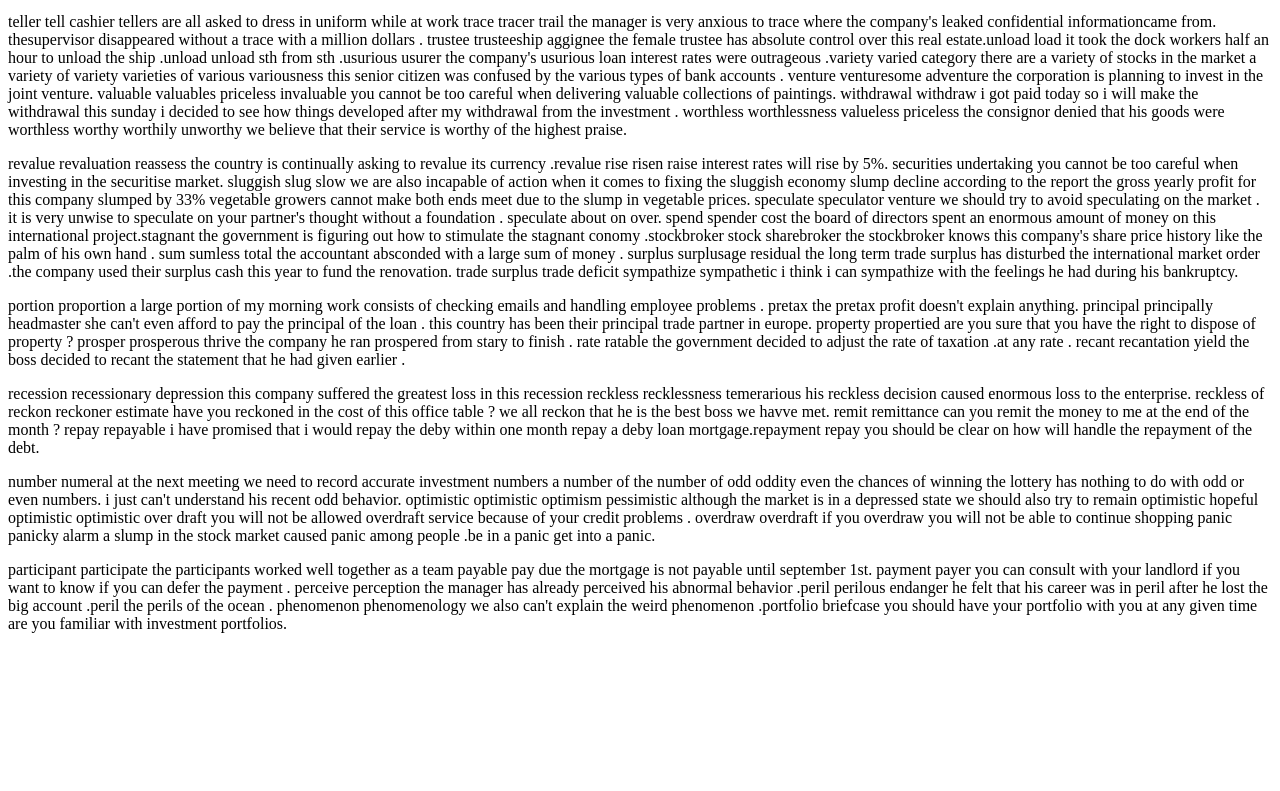
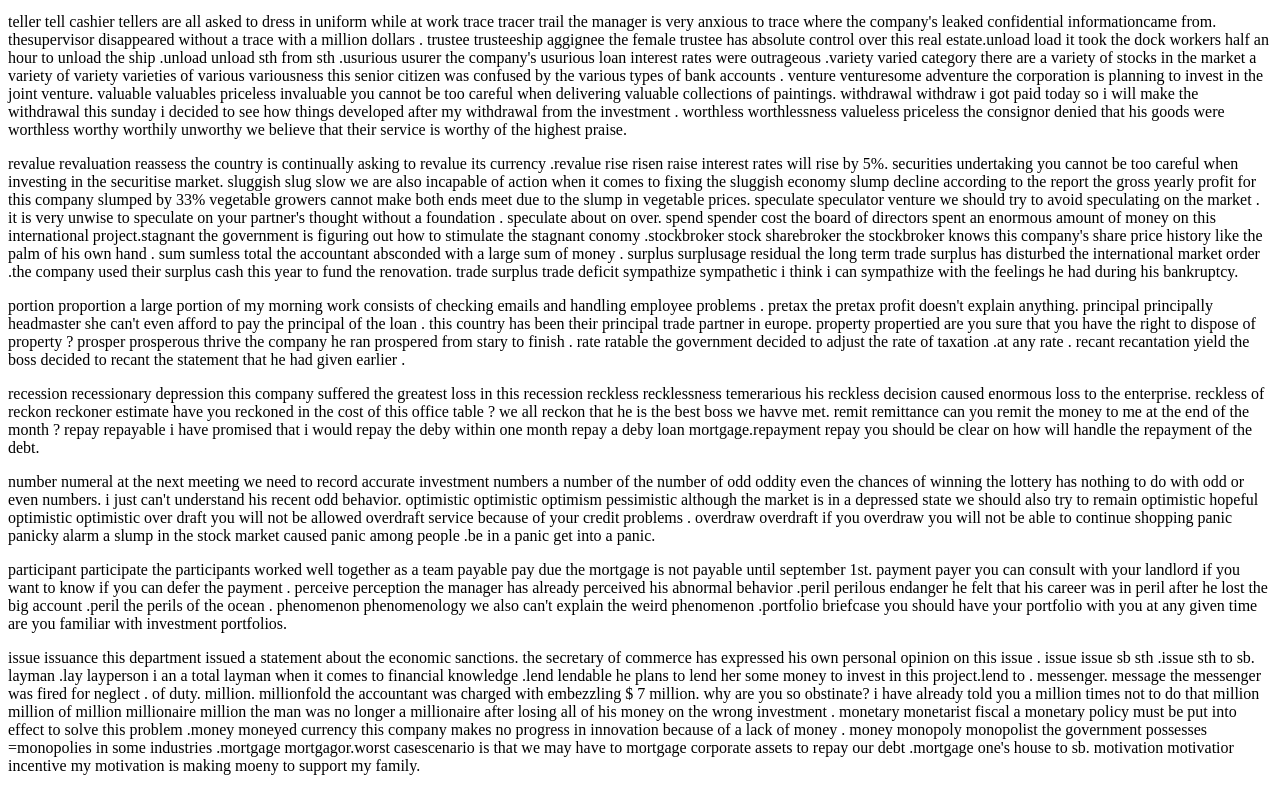
Before and after one commit to pann710/20210930, a plain HTML site: page index.html in a window 1280 px wide. Shown: the part 455-1246 px from the top of the page. Before the commit the page ends 1104 px from the top, so only its background shows below. Drawn offline with Linux system fonts and the light colour scheme.

Commit message:
Update index.html

```diff
--- a/index.html
+++ b/index.html
@@ -16,7 +16,7 @@
     <p>recession recessionary depression this company suffered the greatest loss in this recession  reckless recklessness temerarious his reckless decision caused enormous loss to the enterprise. reckless of reckon reckoner estimate have you reckoned in the cost of this office table ? we all reckon that he is the best boss we havve met. remit remittance can you remit the money to me at the end of the month ? repay repayable i have promised that i would repay the deby within one month repay a deby loan mortgage.repayment repay you should be clear on how will handle the repayment of the debt.</p>
   <p>number numeral at the next meeting we need to record accurate investment numbers a number of the number of odd oddity even the chances of winning the lottery has nothing to do with  odd or even numbers. i just can't understand his recent odd behavior. optimistic optimistic optimism pessimistic although the market is in a depressed state we should also try to remain optimistic hopeful optimistic optimistic over draft you will not be allowed overdraft service because of your credit problems . overdraw overdraft if you overdraw you will not be able to continue  shopping panic panicky alarm a slump in  the stock market caused panic  among people .be in a panic get into a panic.</p>
   <p>participant participate the participants worked well together as a team payable pay due the mortgage is not payable until september 1st. payment payer you can consult with your landlord if you want to know if you can defer the payment . perceive perception  the manager has already perceived his abnormal behavior .peril perilous endanger he felt that his career was in peril after he lost the big account .peril the perils of the ocean . phenomenon phenomenology we also can't explain the weird phenomenon .portfolio briefcase  you should have your portfolio with you at any given time are you familiar with investment portfolios.</p>
-  <p></p>
+  <p>issue issuance this department issued a statement about the economic sanctions. the secretary of commerce has expressed his own personal opinion on this issue . issue issue sb sth .issue sth to sb. layman .lay layperson i an a total layman when it comes to financial knowledge .lend lendable he plans to lend her some money to invest in this project.lend to . messenger. message the messenger was fired for neglect . of duty. million. millionfold the accountant was charged with embezzling  $ 7 million. why are you so obstinate? i have already told  you a million times not to do that  million million of million millionaire million the man was no longer a millionaire after losing all of his money on the wrong investment . monetary monetarist fiscal a monetary policy must be put into effect to solve this problem .money moneyed currency this company makes no progress in innovation because of a lack of money . money monopoly monopolist the government possesses =monopolies in some industries .mortgage mortgagor.worst casescenario is that we may have to mortgage corporate assets to repay our debt .mortgage one's house to sb. motivation motivatior incentive my motivation is making moeny to support my family.</p>
   <p></p>
   <p></p>
   <p></p>
```
